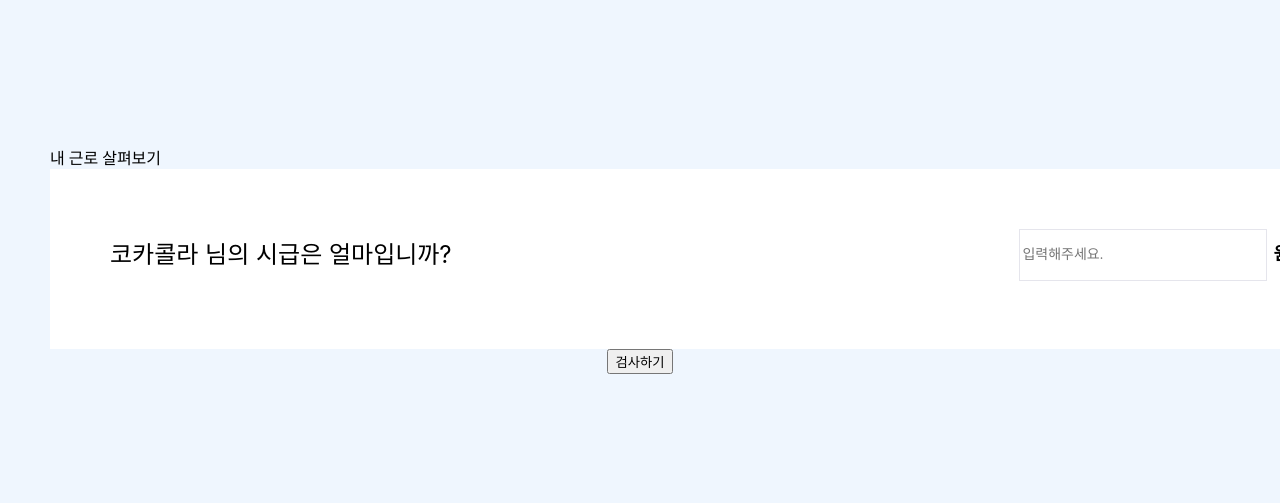
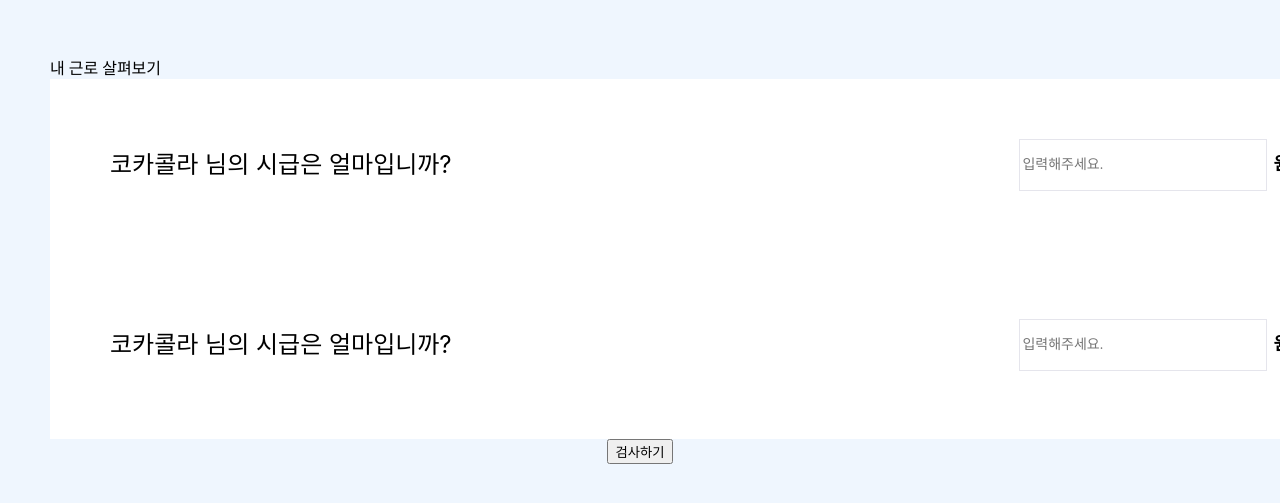
Before and after one commit to HSU-Likelion12-yourSide/YourSide-Front, a React (Create React App) app: page /ViewMyWork in a window 1280 px wide. Shown: the part 141-644 px from the top of the page. Built offline with nearby package versions, Linux system fonts and the light colour scheme.

Commit message:
✨ : 분리된 component를 다른 별칭으로 사용할 수 있게 구성

```diff
--- a/src/Page/WorkArrangement/components/ViewMyWork.jsx
+++ b/src/Page/WorkArrangement/components/ViewMyWork.jsx
@@ -1,5 +1,8 @@
 import React from 'react';
 import '../css/ViewMyWork.scss';
+import ViewMyWorkOption from './ViewMyWorkOption.component';
+
+const Option = ViewMyWorkOption;
 
 const ViewMyWork = () => {
   return (
@@ -13,12 +16,12 @@
               주 연장 근로 시간 (1일 8시간, 1주 40시간 초과한 시간)
             </span>
           </div>
-
           <div className="vmw-answer">
             <input type="input" placeholder="입력해주세요." />
             <span>원</span>
           </div>
         </div>
+        <Option />
       </div>
       <button className="vmw-result">검사하기</button>
     </div>
--- a/src/Page/WorkArrangement/components/Option.component.jsx
+++ b/src/Page/WorkArrangement/components/ViewMyWorkOption.component.jsx
@@ -1,6 +1,6 @@
 import React from 'react';
 
-const vmwOption = () => {
+const ViewMyWorkOption = () => {
   return (
     <div className="vmw-group">
       <div className="vmw-question">
@@ -18,4 +18,4 @@
   );
 };
 
-export default vmwOption();
+export default ViewMyWorkOption;
```
